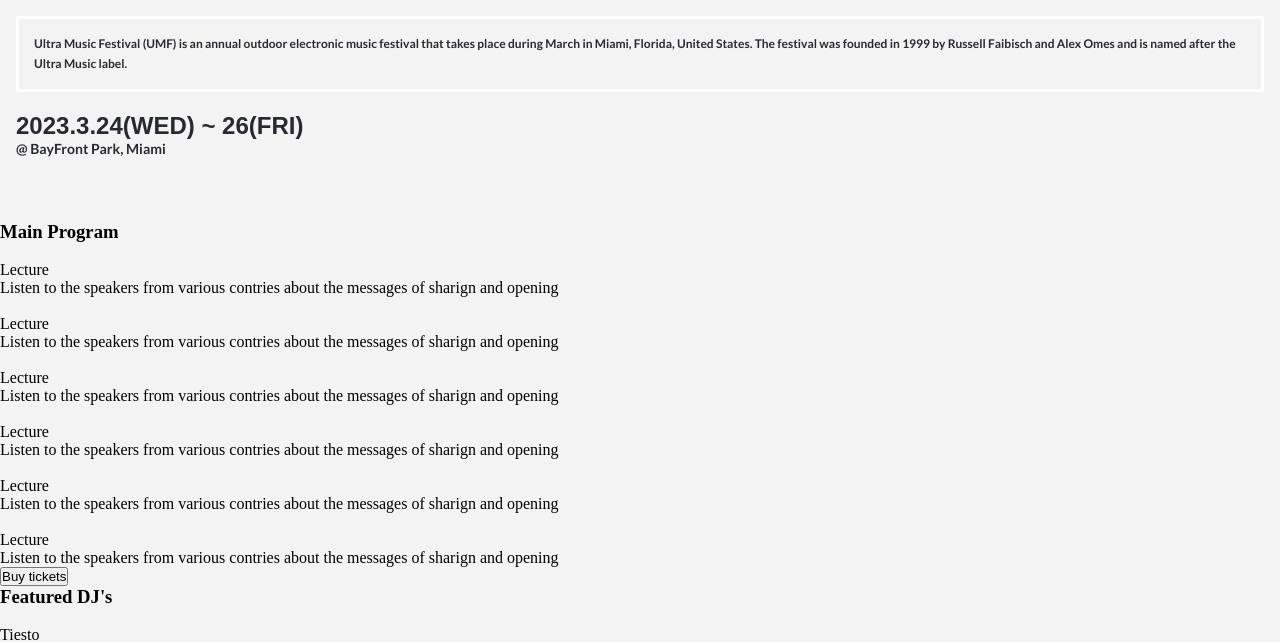
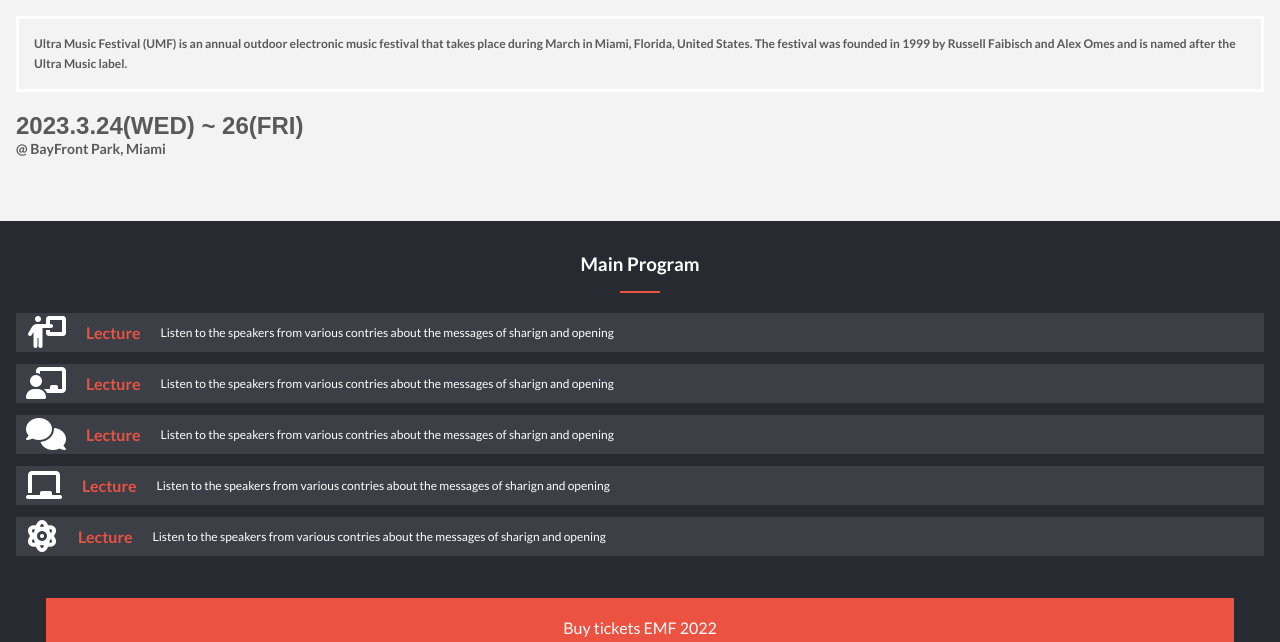
Before and after one commit to diegoyon/festival, a plain HTML site: page index.html in a window 1280 px wide. Shown: the part 166-808 px from the top of the page. Drawn offline with Linux system fonts and the light colour scheme; a web font is replaced by a local one.

Commit message:
Add styles to the program section

```diff
--- a/index.html
+++ b/index.html
@@ -7,6 +7,7 @@
   <title>Document</title>
   <link rel="stylesheet" href="styles.css">
   <link href="http://fonts.cdnfonts.com/css/cocogoose" rel="stylesheet">
+  <script src="https://kit.fontawesome.com/c210860f85.js" crossorigin="anonymous"></script>
   <link rel="preconnect" href="https://fonts.googleapis.com">
   <link rel="preconnect" href="https://fonts.gstatic.com" crossorigin>
   <link href="https://fonts.googleapis.com/css2?family=Lato:ital,wght@0,100;0,300;0,400;0,700;0,900;1,100;1,300;1,400;1,700;1,900&display=swap" rel="stylesheet">
@@ -26,39 +27,36 @@
   </section>
   <section class="program">
     <h3>Main Program</h3>
+    <hr>
     <div class="program-container">
       <div class="program-item">
-        <img src="" alt="">
+        <i class="fa-solid fa-person-chalkboard fa-2xl"></i>
         <p>Lecture</p>
         <p>Listen to the speakers from various contries about the messages of sharign and opening</p>
       </div>
       <div class="program-item">
-        <img src="" alt="">
+        <i class="fa-solid fa-chalkboard-user fa-2xl"></i>
         <p>Lecture</p>
         <p>Listen to the speakers from various contries about the messages of sharign and opening</p>
       </div>
       <div class="program-item">
-        <img src="" alt="">
+        <i class="fa-solid fa-comments fa-2xl"></i>
         <p>Lecture</p>
         <p>Listen to the speakers from various contries about the messages of sharign and opening</p>
       </div>
       <div class="program-item">
-        <img src="" alt="">
+        <i class="fa-solid fa-chalkboard fa-2xl"></i>
         <p>Lecture</p>
         <p>Listen to the speakers from various contries about the messages of sharign and opening</p>
       </div>
       <div class="program-item">
-        <img src="" alt="">
+        <i class="fa-solid fa-atom fa-2xl"></i>
         <p>Lecture</p>
         <p>Listen to the speakers from various contries about the messages of sharign and opening</p>
       </div>
-      <div class="program-item">
-        <img src="" alt="">
-        <p>Lecture</p>
-        <p>Listen to the speakers from various contries about the messages of sharign and opening</p>
-      </div>
+      <button>Buy tickets EMF 2022</button>
     </div>
-    <button>Buy tickets</button>
+
   </section>
   <section class="djs">
     <h3>Featured DJ's</h3>
--- a/styles.css
+++ b/styles.css
@@ -1,5 +1,7 @@
+/* GENERAL */
 :root {
-  --light-black: #272a31;
+  --black: #272a31;
+  --light-black: #595959;
   --fire-orange: #ec5242;
   --light-gray: #d3d3d3;
   --coco: 'COCOGOOSE', sans-serif;
@@ -16,15 +18,16 @@
   padding: 0;
 }
 
+/* NAVBAR */
 .mobile{
   display: flex;
   padding: 1rem;
 }
 
+/* HEADLINE */
 .headline{
   display: flex;
   flex-direction: column;
-  /* border: 1px solid red; */
   margin-top: 3rem;
   padding: 1rem;
   margin-bottom: 3rem;
@@ -69,3 +72,60 @@
   font-size: 14px;
   font-weight: 600;
 }
+
+/* PROGRAM */
+.program{
+  background-color: var(--black);
+  color: white;
+  padding: 1rem;
+  font-family: var(--lato);
+}
+
+h3{
+  margin: auto;
+  width: fit-content;
+  padding: 1rem;
+}
+
+hr{
+  border: 1px solid var(--fire-orange);
+  width: 40px;
+  margin: auto;
+  margin-bottom: 20px;
+}
+
+.program-container{
+  display: flex;
+  flex-direction: column;
+  gap: 12px;
+}
+
+.program-item{
+  background-color: #3c3f46;
+  display: flex;
+  align-items: center;
+  font-family: var(--lato);
+  gap: 20px;
+  padding: 10px;
+}
+
+.program-item p:first-of-type{
+  color: var(--fire-orange);
+  font-weight: 700;
+}
+
+.program-item p:last-of-type{
+  font-size: 12px;
+}
+
+button{
+  padding: 20px;
+  background-color: var(--fire-orange);
+  border: none;
+  color: white;
+  margin: 30px;
+  font-family: var(--lato);
+  font-weight: 400;
+  font-size: 16px;
+  cursor: pointer;
+}
```
Also changed, not shown: images/modelo-a-seguir.png (added).
